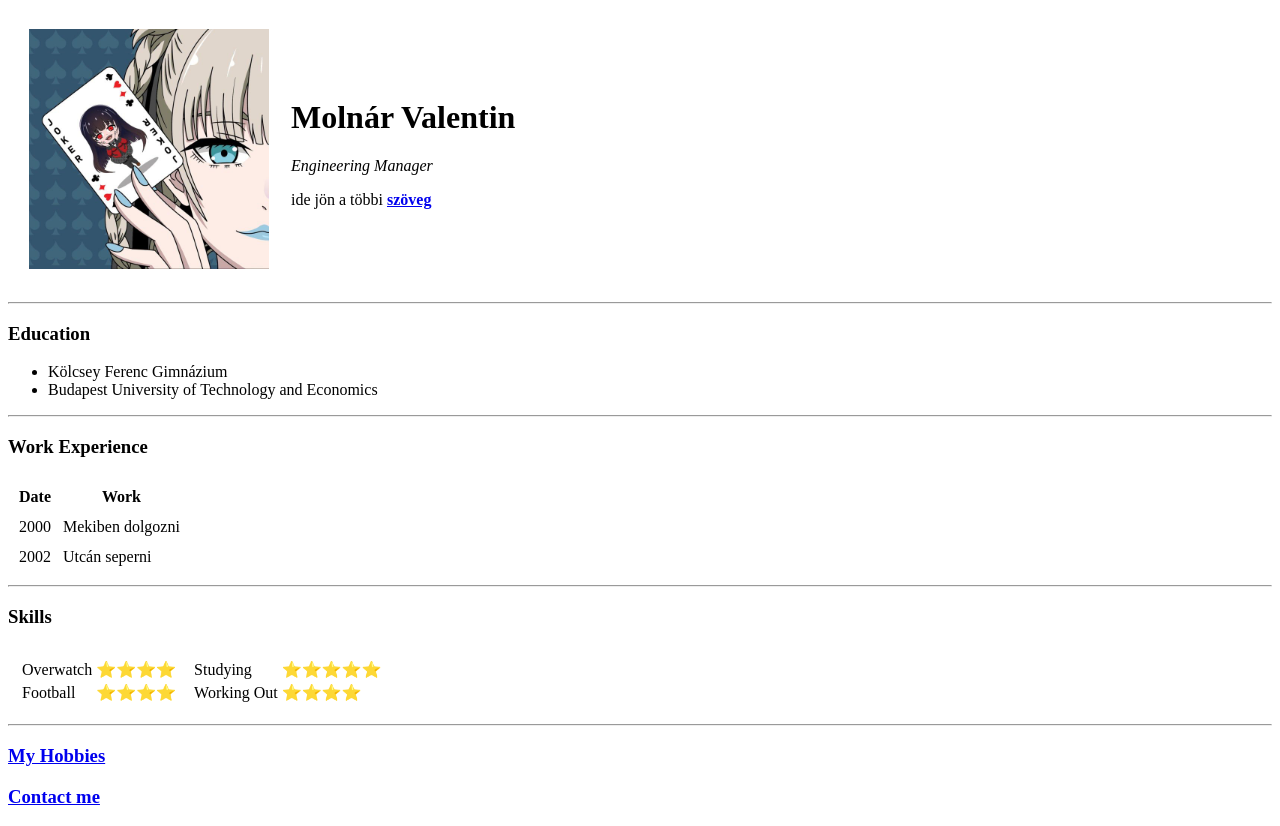
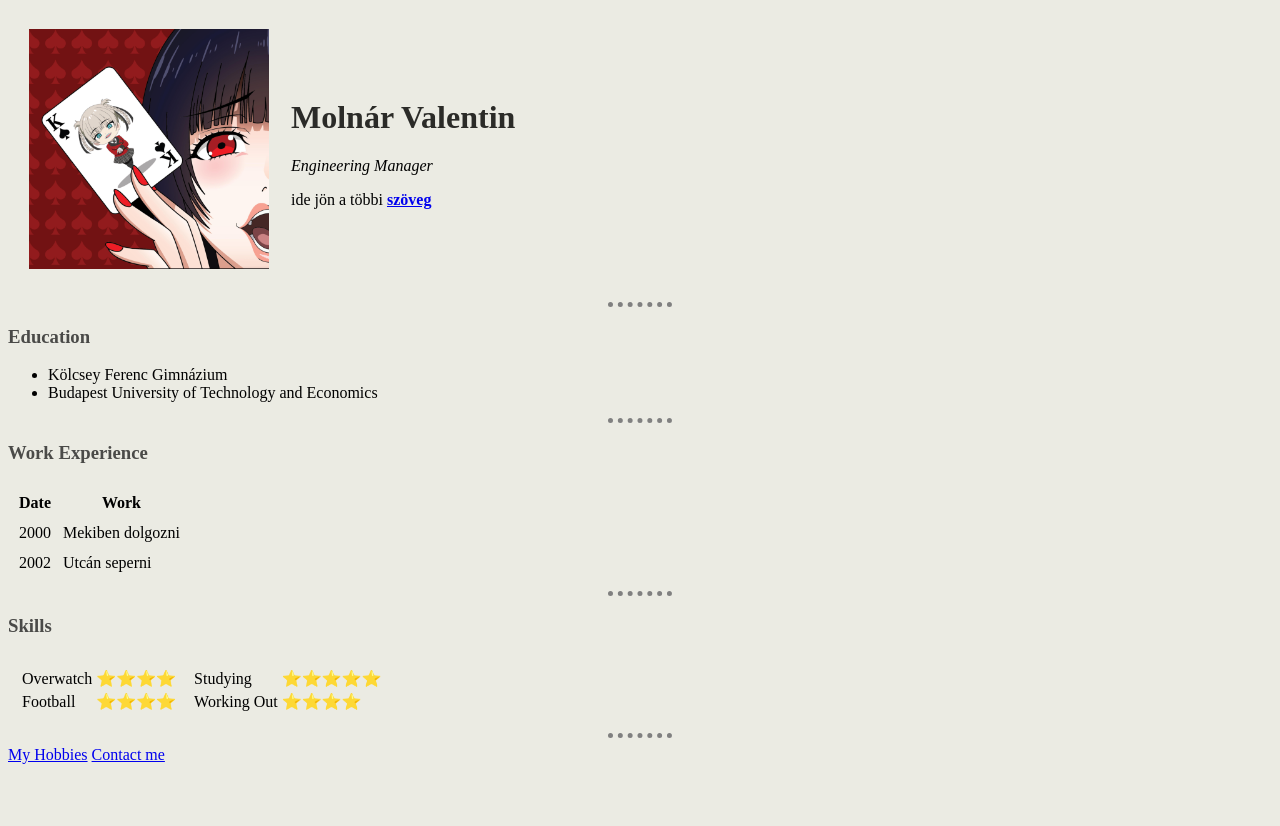
Before and after one commit to Proxy0ne/Practise, a plain HTML site: page index.html in a window 1280 px wide. After the commit the page ends 800 px from the top, so only its background shows below. Drawn offline with Linux system fonts and the light colour scheme.

Commit message:
Added css

```diff
--- /dev/null
+++ b/css/styles.css
@@ -0,0 +1,24 @@
+body {
+  background-color: #ebebe3;
+}
+
+hr {
+  border-style: none;
+  border-top-style: dotted;
+  border-color: grey;
+  border-width: 5px;
+  width: 5%;
+}
+
+img {
+  width: 240px;
+  height: 240px;
+}
+
+h3 {
+  color: #4a4a48;
+}
+
+h1 {
+  color: #2b2b28;
+}
--- a/index.html
+++ b/index.html
@@ -4,12 +4,13 @@
 <head>
   <meta charset="utf-8">
   <title>Valentin's Personal Site</title>
+  <link rel="stylesheet" href="css/styles.css">
 </head>
 
 <body>
   <table cellspacing="20">
     <tr>
-      <td><img src="Images/chibi.jpg" alt="kakegurui-chibi-1" width="240" height="240"></td>
+      <td><img src="Images/chibi1.jpg" alt="kakegurui-chibi-1"></td>
       <td>
         <h1>Molnár Valentin</h1>
         <p><em>Engineering Manager</em></p>
@@ -77,8 +78,8 @@
     </tr>
   </table>
   <hr>
-  <h3> <a href="hobbies.html">My Hobbies</a> </h3>
-  <h3> <a href="contact me.html">Contact me</a> </h3>
+  <a href="hobbies.html">My Hobbies</a>
+  <a href="contact me.html">Contact me</a>
 
 
 </body>
```
Also changed, not shown: contact me.html (+1 -0 lines), hobbies.html (+1 -0 lines), Images/chibi1.jpg (added).
